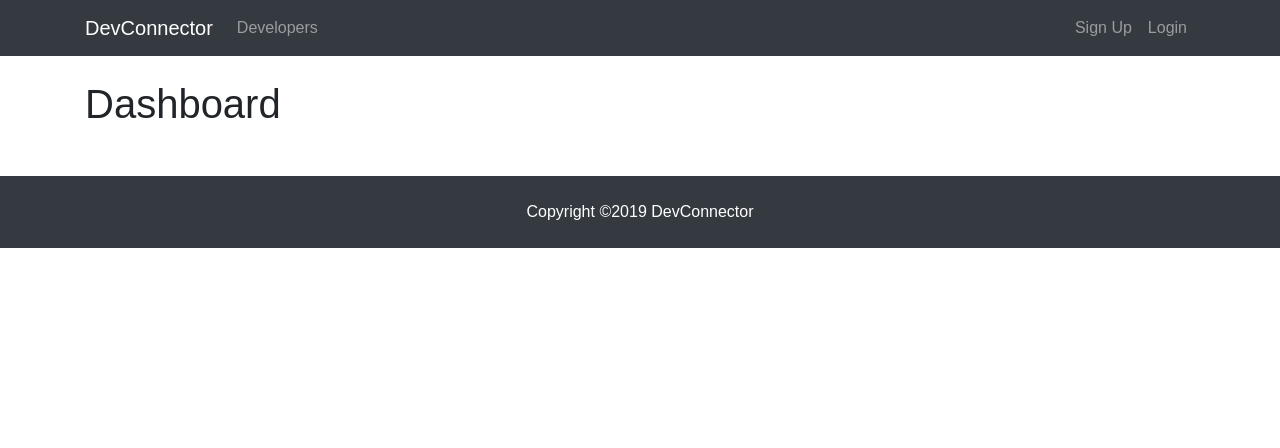
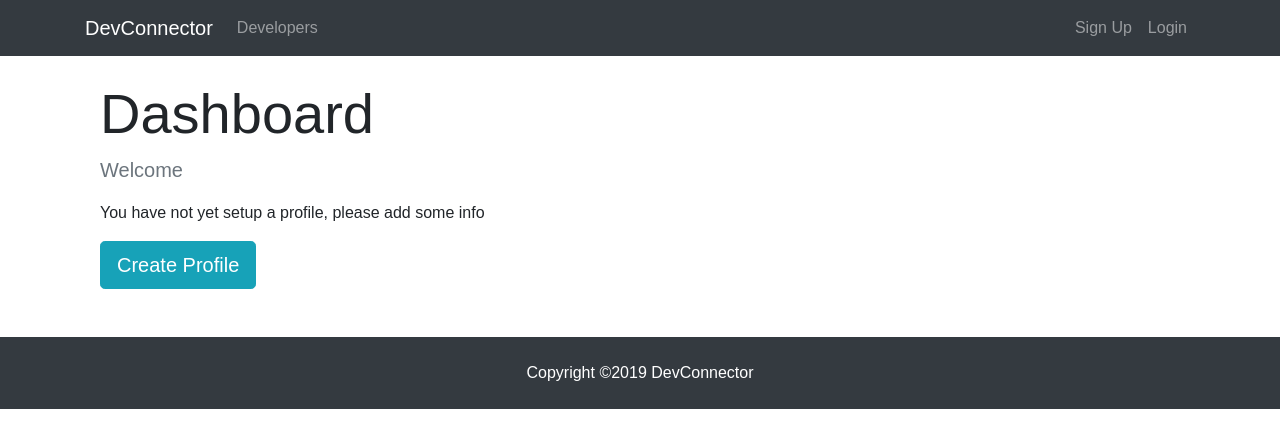
Before and after one commit to AmishaJain10/MERN-, a React (Create React App) app in the folder client/: page /dashboard in a window 1280 px wide. Shown: the top 448 px of the page. Built offline with nearby package versions, Linux system fonts and the light colour scheme; no server answers.

Commit message:
Spinner Component Dashboard started

```diff
--- /dev/null
+++ b/client/src/components/common/Spinner.js
@@ -0,0 +1,15 @@
+import React from "react";
+
+import spinner from "./spinner.gif";
+
+export default function Spinner() {
+  return (
+    <div>
+      <img
+        src={spinner}
+        style={{ width: "200px", margin: "auto", display: "board" }}
+        alt="Loading.."
+      />
+    </div>
+  );
+}
--- a/client/src/components/common/TextFieldGroup.js
+++ b/client/src/components/common/TextFieldGroup.js
@@ -33,7 +33,7 @@
   );
 };
 
-TextFiefldGroup.PropTypes = {
+TextFiefldGroup.propTypes = {
   name: PropTypes.string.isRequired,
   placeholder: PropTypes.string,
   value: PropTypes.string.isRequired,
--- a/client/src/components/dashboard/Dashboard.js
+++ b/client/src/components/dashboard/Dashboard.js
@@ -1,23 +1,65 @@
 import React, { Component } from "react";
+import { Link } from "react-router-dom";
 import PropTypes from "prop-types";
 import { connect } from "react-redux";
 import { getCurrentProfile } from "../../actions/profileActions";
-
+import Spinner from "../common/Spinner";
 class Dashboard extends Component {
   componentDidMount() {
     this.props.getCurrentProfile();
   }
 
   render() {
+    const { user } = this.props.auth;
+    const { profile, loading } = this.props.profile;
+
+    let dashboardContent;
+    if (profile == null || loading) {
+      dashboardContent = <Spinner />;
+    } else {
+      //Check if login user has profile data
+      if (Object.keys(profile).length > 0) {
+        dashboardContent = <h4>Display profile</h4>;
+      } else {
+        //user is logged in but has no profile
+        dashboardContent = (
+          <div>
+            <p className="lead text-muted">Welcome {user.name}</p>
+            <p>You have not yet setup a profile, please add some info</p>
+            <Link to="/create-profile" className="btn btn-lg btn-info">
+              Create Profile
+            </Link>
+          </div>
+        );
+      }
+    }
+
     return (
-      <div>
-        <h1>Dashboard</h1>
+      <div className="dashboard">
+        <div className="container">
+          <div className="row">
+            <div className="col-md-12">
+              <h1 className="display-4">Dashboard</h1>
+              {dashboardContent}
+            </div>
+          </div>
+        </div>
       </div>
     );
   }
 }
 
+Dashboard.propTypes = {
+  getCurrentProfile: PropTypes.func.isRequired,
+  auth: PropTypes.object.isRequired,
+  profile: PropTypes.object.isRequired
+};
+const mapStateToProps = state => ({
+  profile: state.profile,
+  auth: state.auth
+});
+
 export default connect(
-  null,
+  mapStateToProps,
   { getCurrentProfile }
 )(Dashboard);
```
Also changed, not shown: client/src/actions/profileActions.js (+1 -6 lines), client/src/components/common/spinner.gif (added).
